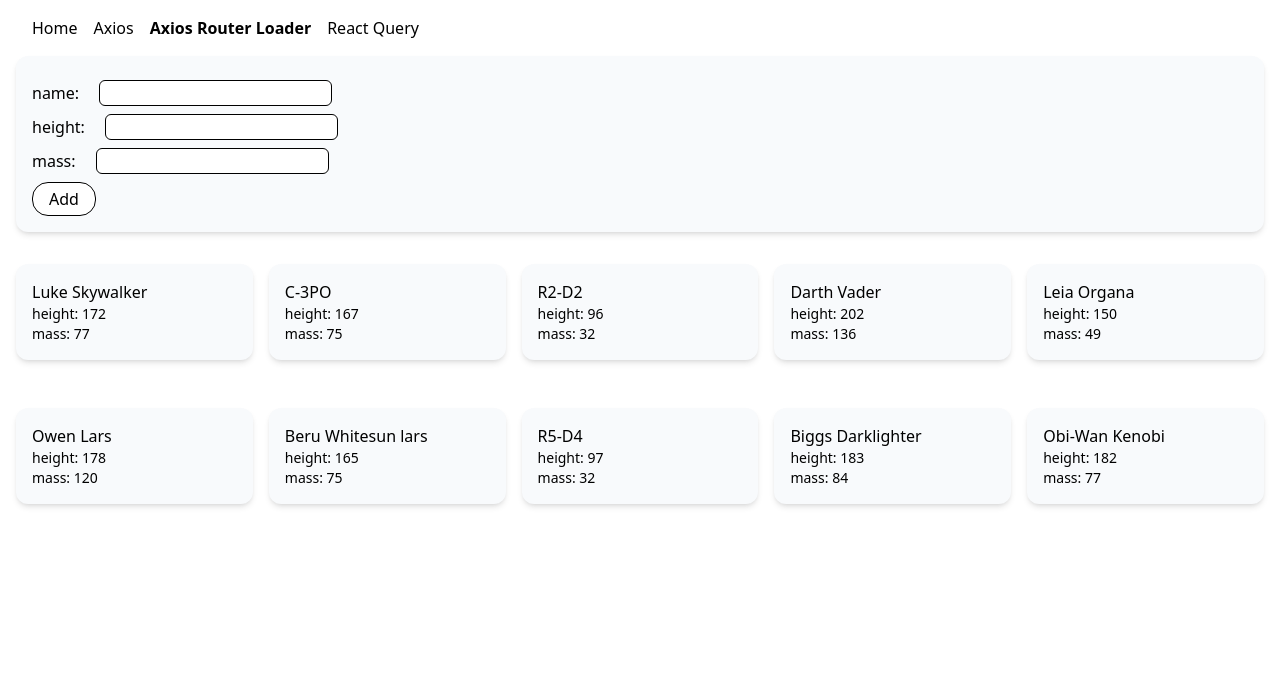
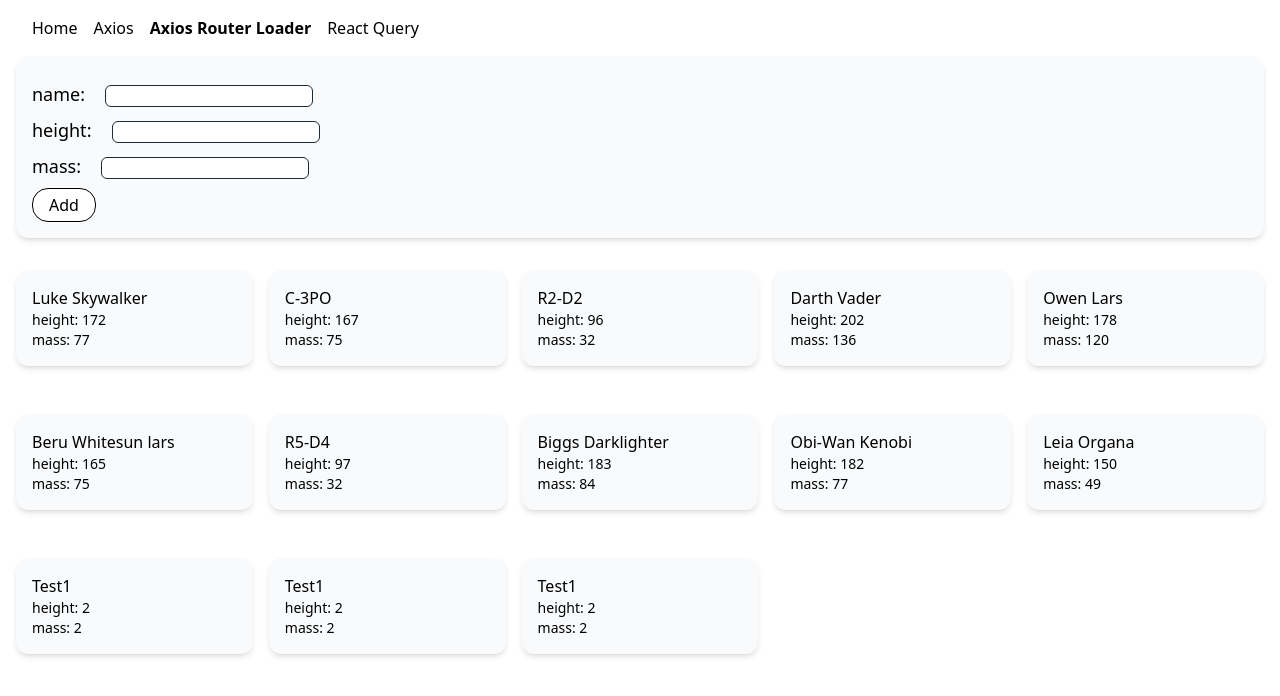
Before and after one commit to mturich/react-query, a React (Vite) app: page /axiosLoader in a window 1280 px wide. Shown: the top 696 px of the page. Built offline with nearby package versions, Linux system fonts and the light colour scheme; data requests are answered from the project's data file.

Commit message:
add post request to form handler

```diff
--- a/db.json
+++ b/db.json
@@ -1,54 +1,82 @@
 {
   "starwars": [
     {
+      "id": 1,
       "name": "Luke Skywalker",
       "height": "172",
       "mass": "77"
     },
     {
+      "id": 2,
       "name": "C-3PO",
       "height": "167",
       "mass": "75"
     },
     {
+      "id": 3,
       "name": "R2-D2",
       "height": "96",
       "mass": "32"
     },
     {
+      "id": 4,
       "name": "Darth Vader",
       "height": "202",
       "mass": "136"
     },
     {
+      "id": 5,
+      "name": "Owen Lars",
+      "height": "178",
+      "mass": "120"
+    },
+    {
+      "id": 6,
+      "name": "Beru Whitesun lars",
+      "height": "165",
+      "mass": "75"
+    },
+    {
+      "id": 7,
+      "name": "R5-D4",
+      "height": "97",
+      "mass": "32"
+    },
+    {
+      "id": 8,
+      "name": "Biggs Darklighter",
+      "height": "183",
+      "mass": "84"
+    },
+    {
+      "id": 9,
+      "name": "Obi-Wan Kenobi",
+      "height": "182",
+      "mass": "77"
+    },
+    {
+      "id": 10,
       "name": "Leia Organa",
       "height": "150",
       "mass": "49"
     },
     {
-         "name": "Owen Lars",
-         "height": "178",
-         "mass": "120"
+      "name": "Test1",
+      "height": "2",
+      "mass": "2",
+      "id": 11
     },
     {
-         "name": "Beru Whitesun lars",
-         "height": "165",
-         "mass": "75"
+      "name": "Test1",
+      "height": "2",
+      "mass": "2",
+      "id": 12
     },
     {
-         "name": "R5-D4",
-         "height": "97",
-         "mass": "32"
-      },
-      {
-         "name": "Biggs Darklighter",
-         "height": "183",
-         "mass": "84"
-      },
-      {
-         "name": "Obi-Wan Kenobi",
-         "height": "182",
-         "mass": "77"
+      "name": "Test1",
+      "height": "2",
+      "mass": "2",
+      "id": 13
     }
   ]
 }
--- a/src/App.tsx
+++ b/src/App.tsx
@@ -1,102 +1,15 @@
-import React from 'react'
-import { NavLink, Outlet } from 'react-router-dom'
-import Card from './components/Card'
-import { Input } from './components/Input'
+import { Outlet } from 'react-router-dom'
 
-import { getFieldError } from './helper.ts/helper'
-import { Data, Person } from './types/LoaderData'
+import Navbar from './components/Navbar'
+import AddCardForm from './components/AddCardForm'
 
 // --------------------------------------------------------------------
 
-type FieldNames = keyof Data
-const FIELD_NAMES: FieldNames[] = ['name', 'height', 'mass']
-
 function App() {
-   const [wasSubmitted, setWasSubmitted] = React.useState(false)
-   const [formIsValid, setFormIsValid] = React.useState(false)
-
-   function handleSubmit(event: React.FormEvent<HTMLFormElement>) {
-      event.preventDefault()
-      const formData = new FormData(event.currentTarget)
-      const fieldValues = Object.fromEntries(formData.entries())
-
-      const formIsValid = Object.values(fieldValues).every(
-         value => !getFieldError(value as string)
-      )
-      setFormIsValid(formIsValid)
-      if (formIsValid) {
-         setWasSubmitted(true)
-         console.log(`Form Submitted`, fieldValues)
-         const parsed = Person.parse(fieldValues)
-         console.log(parsed)
-      }
-   }
-
    return (
       <div className='m-4'>
-         <nav className='inline '>
-            <ul className='m-2 ml-4 flex gap-4'>
-               <li className='hover:underline'>
-                  <NavLink
-                     to={'/'}
-                     className={({ isActive }) =>
-                        isActive ? 'font-bold' : ''
-                     }>
-                     Home
-                  </NavLink>
-               </li>
-               <li className='hover:underline '>
-                  <NavLink
-                     to={`/axios`}
-                     className={({ isActive }) =>
-                        isActive ? 'font-bold' : ''
-                     }>
-                     Axios
-                  </NavLink>
-               </li>
-               <li className='hover:underline'>
-                  <NavLink
-                     to={`/axiosLoader`}
-                     className={({ isActive }) =>
-                        isActive ? 'font-bold' : ''
-                     }>
-                     Axios Router Loader
-                  </NavLink>
-               </li>
-               <li className='hover:underline'>
-                  <NavLink
-                     to={'/reactQuery'}
-                     className={({ isActive }) =>
-                        isActive ? 'font-bold' : ''
-                     }>
-                     {' '}
-                     React Query
-                  </NavLink>
-               </li>
-            </ul>
-         </nav>
-
-         <Card>
-            <form noValidate onSubmit={handleSubmit}>
-               <div>
-                  {FIELD_NAMES.map(name => (
-                     <Input
-                        className='my-2'
-                        key={name}
-                        name={name}
-                        wasSubmitted={wasSubmitted}
-                     />
-                  ))}
-               </div>
-               <button
-                  // disabled={!formIsValid}
-                  type='submit'
-                  className='rounded-2xl border border-black bg-white px-4 py-1 disabled:border-gray-200 disabled:text-gray-200'>
-                  Add
-               </button>
-            </form>
-         </Card>
-
+         <Navbar />
+         <AddCardForm />
          <Outlet />
       </div>
    )
--- /dev/null
+++ b/src/components/AddCardForm.tsx
@@ -0,0 +1,71 @@
+import axios from 'axios'
+import React from 'react'
+import { getFieldError } from '../helper.ts/helper'
+import { DBPostSchema, Data, PersonSchema } from '../types/LoaderData'
+import Card from './Card'
+import { Input } from './Input'
+
+type FieldNames = keyof Data
+const FIELD_NAMES: FieldNames[] = ['name', 'height', 'mass']
+
+export default function AddCardForm() {
+   const [wasSubmitted, setWasSubmitted] = React.useState(false)
+   const [formIsValid, setFormIsValid] = React.useState(false)
+
+   async function handleSubmit(event: React.FormEvent<HTMLFormElement>) {
+      event.preventDefault()
+      const formData = new FormData(event.currentTarget)
+
+      const fieldValues = Object.fromEntries(formData.entries())
+
+      const formIsValid = Object.values(fieldValues).every(
+         value => !getFieldError(value as string)
+      )
+
+      const parsed = DBPostSchema.safeParse(fieldValues)
+
+      if (parsed.success === true && 'data' in parsed) {
+         console.log('parsed data: ', fieldValues, JSON.stringify(fieldValues))
+         try {
+            // const res = await fetch('http://localhost:4001/starwars', {
+            //    method: 'POST',
+            //    headers: { 'Content-Type': 'application/json; charset=utf-8' },
+            //    body: JSON.stringify(fieldValues),
+            // })
+            const res = await axios.post(
+               'http://localhost:4001/starwars',
+               parsed.data
+            )
+            // queryClient.invalidateQueries({ queryKey: [queryKeys.key] })
+         } catch (e) {
+            console.log(e)
+         }
+
+         setFormIsValid(formIsValid)
+         setWasSubmitted(true)
+      }
+   }
+
+   return (
+      <Card>
+         <form noValidate onSubmit={handleSubmit}>
+            <div>
+               {FIELD_NAMES.map(name => (
+                  <Input
+                     className='my-2'
+                     key={name}
+                     name={name}
+                     wasSubmitted={wasSubmitted}
+                  />
+               ))}
+            </div>
+            <button
+               // disabled={!formIsValid}
+               type='submit'
+               className='rounded-2xl border border-black bg-white px-4 py-1 disabled:border-gray-200 disabled:text-gray-200'>
+               Add
+            </button>
+         </form>
+      </Card>
+   )
+}
--- a/src/components/Input.tsx
+++ b/src/components/Input.tsx
@@ -16,9 +16,11 @@ export function Input({
    const displayErrorMessage = (wasSubmitted || touched) && errorMessage
    return (
       <div key={name} className={className}>
-         <label htmlFor={`${name}-input`}>{name}:</label>{' '}
+         <label htmlFor={`${name}-input`} className='text-lg'>
+            {name}:
+         </label>{' '}
          <input
-            className='mx-4 rounded-md border border-black'
+            className='mx-4 rounded-md border border-slate-800 pl-1 text-sm'
             id={`${name}-input`}
             name={name}
             type='text'
--- /dev/null
+++ b/src/components/Navbar.tsx
@@ -0,0 +1,39 @@
+import { NavLink } from 'react-router-dom'
+
+export default function Navbar() {
+   return (
+      <nav className='inline '>
+         <ul className='m-2 ml-4 flex gap-4'>
+            <li className='hover:underline'>
+               <NavLink
+                  to={'/'}
+                  className={({ isActive }) => (isActive ? 'font-bold' : '')}>
+                  Home
+               </NavLink>
+            </li>
+            <li className='hover:underline '>
+               <NavLink
+                  to={`/axios`}
+                  className={({ isActive }) => (isActive ? 'font-bold' : '')}>
+                  Axios
+               </NavLink>
+            </li>
+            <li className='hover:underline'>
+               <NavLink
+                  to={`/axiosLoader`}
+                  className={({ isActive }) => (isActive ? 'font-bold' : '')}>
+                  Axios Router Loader
+               </NavLink>
+            </li>
+            <li className='hover:underline'>
+               <NavLink
+                  to={'/reactQuery'}
+                  className={({ isActive }) => (isActive ? 'font-bold' : '')}>
+                  {' '}
+                  React Query
+               </NavLink>
+            </li>
+         </ul>
+      </nav>
+   )
+}
--- a/src/main.tsx
+++ b/src/main.tsx
@@ -5,10 +5,11 @@ import { RouterProvider, createBrowserRouter } from 'react-router-dom'
 import App from './App.tsx'
 import ErrorPage from './components/ErrorPage.tsx'
 import './index.css'
-import Axios, { Data } from './pages/Axios.tsx'
+import Axios from './pages/Axios.tsx'
 import AxiosRouterLoader from './pages/AxiosRouterLoader.tsx'
 import Home from './pages/Home.tsx'
 import ReactQuery from './pages/ReactQuery.tsx'
+import { Data } from './types/LoaderData.ts'
 
 export const loader = async () => {
    await new Promise(resolve => setTimeout(resolve, 100))
--- a/src/pages/Axios.tsx
+++ b/src/pages/Axios.tsx
@@ -5,7 +5,6 @@ import ErrorPage from '../components/ErrorPage'
 import Loading from '../components/Loading'
 import Person from '../components/Person'
 import { AsyncState, Data, Schema } from '../types/LoaderData'
-
 // ----------------------------------------------------------------------
 
 // ----------------------------------------------------------------------
@@ -26,6 +25,7 @@ function Axios() {
             })
             if (res.statusText === 'OK') {
                const parsed = Schema.parse(res.data)
+               console.log(parsed)
                setIsFetching('succeeded')
                setData(parsed)
             }
@@ -51,7 +51,7 @@ function Axios() {
          <div className='grid grid-cols-autofit-200 gap-4'>
             {data &&
                data.map(item => (
-                  <Card>
+                  <Card key={item.id}>
                      <Person item={item} />
                   </Card>
                ))}
--- a/src/pages/AxiosRouterLoader.tsx
+++ b/src/pages/AxiosRouterLoader.tsx
@@ -12,7 +12,7 @@ export default function AxiosRouterLoader() {
          <div className=' grid grid-cols-autofit-200 gap-4'>
             {data &&
                data.map(item => (
-                  <Card>
+                  <Card key={item.id}>
                      <Person item={item} />
                   </Card>
                ))}
--- a/src/pages/ReactQuery.tsx
+++ b/src/pages/ReactQuery.tsx
@@ -4,7 +4,7 @@ import {
    useQuery,
 } from '@tanstack/react-query'
 import { ReactQueryDevtools } from '@tanstack/react-query-devtools'
-import { animate, motion, stagger } from 'framer-motion'
+import { motion } from 'framer-motion'
 import Card from '../components/Card'
 import ErrorPage from '../components/ErrorPage'
 import Loading from '../components/Loading'
@@ -58,7 +58,7 @@ function App() {
             className='grid grid-cols-autofit-200 gap-4'>
             {isSuccess &&
                data.data.map(item => (
-                  <motion.li variants={motionItem} key={item.name}>
+                  <motion.li variants={motionItem} key={item.id}>
                      <Card>
                         <Person item={item} />
                      </Card>
--- a/src/types/LoaderData.ts
+++ b/src/types/LoaderData.ts
@@ -9,12 +9,20 @@ export type LoaderData<T extends LoaderFunction> = Awaited<
 
 export type AsyncState = 'ideal' | 'loading' | 'succeeded' | 'failed'
 
-export const Person = z.object({
+export const PersonSchema = z.object({
+   id: z.number().optional(),
    name: z.string(),
    height: z.string().transform(string => Number(string)),
    mass: z.string().transform(string => Number(string)),
 })
 
-export const Schema = z.array(Person)
+export const DBPostSchema = z.object({
+   id: z.number().optional(),
+   name: z.string(),
+   height: z.string(),
+   mass: z.string(),
+})
+
+export const Schema = z.array(PersonSchema)
 
 export type Data = z.infer<typeof Schema>[0]
--- a/tsconfig.json
+++ b/tsconfig.json
@@ -15,6 +15,7 @@
     "isolatedModules": true,
     "noEmit": true,
     "jsx": "react-jsx",
+    "sourceMap": true,
     /* Linting */
     "strict": true,
     "pretty": true,
```
Also changed, not shown: 1 other file (tests, documents, lock files or other folders). Lines whose indentation alone changed are shown as unchanged.
